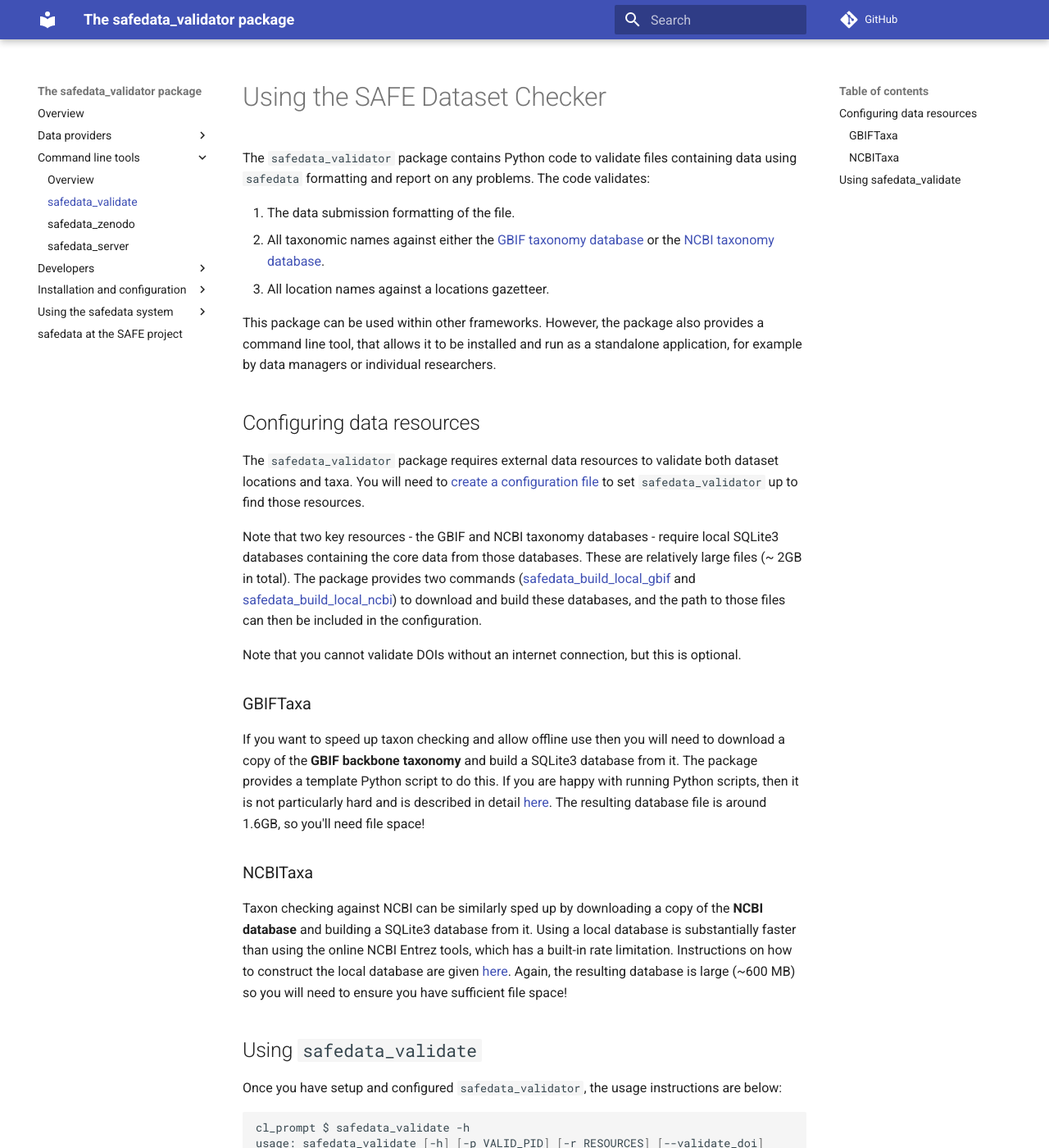
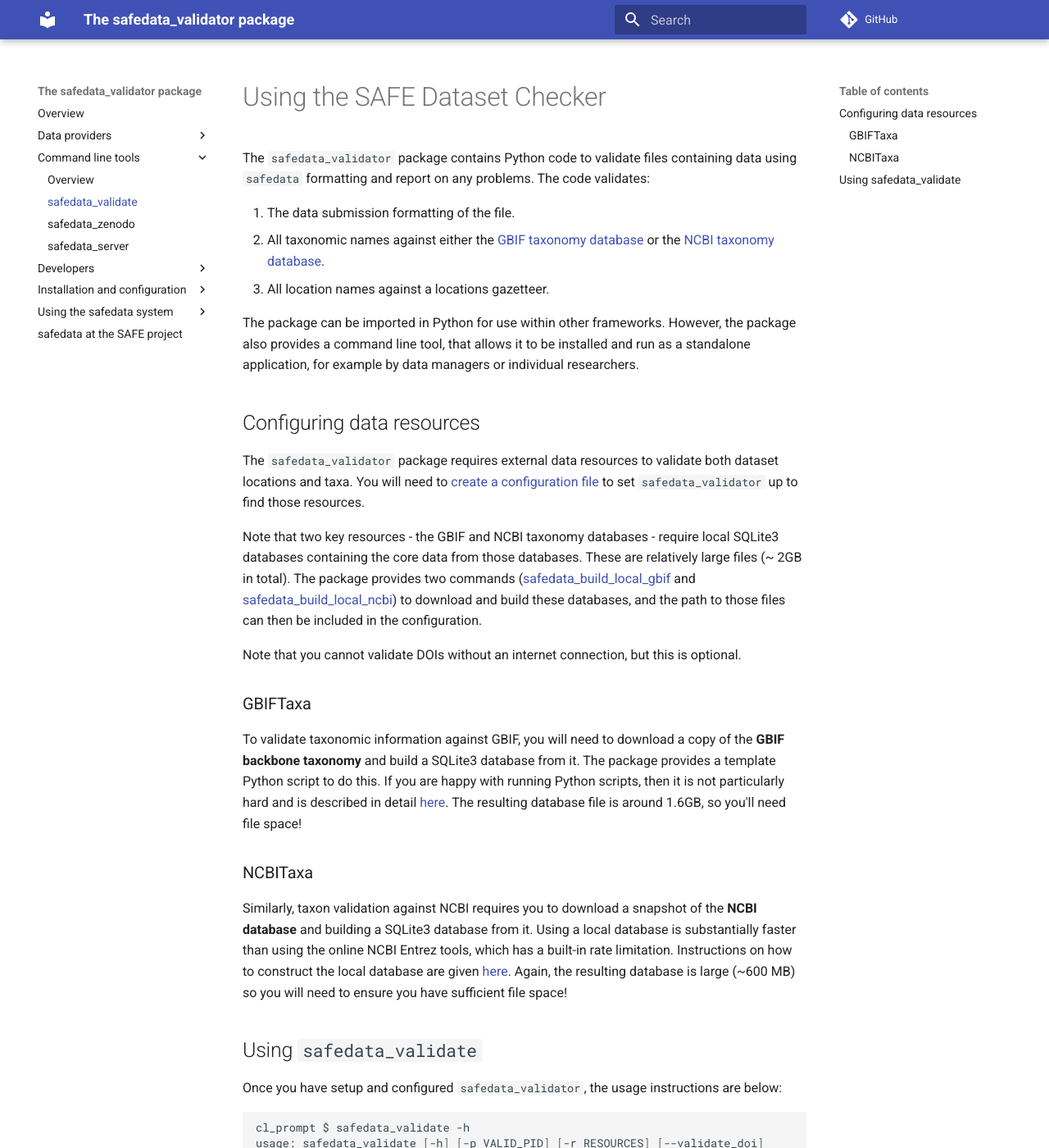
Before and after one commit to ImperialCollegeLondon/safedata_validator, an MkDocs documentation site: the page built from docs/command_line_tools/safedata_validate.md, in a window 1280 px wide and 1400 px high. Shown: the whole window at 82% size. Built offline with MkDocs 1.6.1 and Material for MkDocs 9.7.7, drawn with Linux system fonts in a browser that asks for light colours; comment, search, counter and statistics services are not loaded; some of the changed text lies outside the part shown.

Commit message:
More doc tweaks

````diff
--- a/docs/command_line_tools/safedata_validate.md
+++ b/docs/command_line_tools/safedata_validate.md
@@ -10,9 +10,9 @@ validates:
      database](../install/ncbi_validation.md).
   1. All location names against a locations gazetteer.
 
-This package can be used within other frameworks. However, the package also provides a
-command line tool, that allows it to be  installed and run as a standalone application,
-for example by data managers or individual researchers.
+The package can be imported in Python for use within other frameworks. However, the
+package also provides a command line tool, that allows it to be  installed and run as a
+standalone application, for example by data managers or individual researchers.
 
 ## Configuring data resources
 
@@ -28,22 +28,21 @@ large files (~ 2GB in total). The package provides two commands
 [safedata_build_local_ncbi](../install/build_local_ncbi.md)) to download and build
 these databases, and the path to those files can then be included in the configuration.
 
-Note that you cannot validate DOIs without an internet connection, but
-this is optional.
+Note that you cannot validate DOIs without an internet connection, but this is optional.
 
 ### GBIFTaxa
 
-If you  want to speed up taxon checking and allow offline use then you will need to
-download a copy of the **GBIF backbone taxonomy** and build a SQLite3 database from it.
-The package provides a template Python script to do this. If you are happy with running
-Python scripts, then it is not particularly hard and is described in detail
+To validate taxonomic information against GBIF, you will need to download a copy of the
+**GBIF backbone taxonomy** and build a SQLite3 database from it. The package provides a
+template Python script to do this. If you are happy with running Python scripts, then it
+is not particularly hard and is described in detail
 [here](../install/build_local_gbif.md). The resulting database file is around 1.6GB, so
 you'll need file space!
 
 ### NCBITaxa
 
-Taxon checking against NCBI can be similarly sped up by downloading a copy of the **NCBI
-database** and building a SQLite3 database from it. Using a local database is
+Similarly, taxon validation against NCBI requires you to download a snapshot of the
+**NCBI database** and building a SQLite3 database from it. Using a local database is
 substantially faster than using the online NCBI Entrez tools, which has a built-in rate
 limitation. Instructions on how to construct the local database are given
 [here](../install/build_local_ncbi.md). Again, the resulting database is large (~600 MB)
@@ -63,3 +62,8 @@ Essentially, you should now be able to do:
 ```bash
 safedata_validate MyDataset.xlsx
 ```
+
+The program will then validate the input dataset, printing information about the
+validation process and any errors in the dataset as it goes. When a dataset passes
+validation, a JSON file containing the metadata for the validated dataset will be
+created.
````
Also changed, not shown: docs/command_line_tools/overview.md (+4 -3 lines), docs/data_providers/data_format/ncbi_taxa.md (+2 -2 lines), docs/install/install.md (+5 -5 lines).
